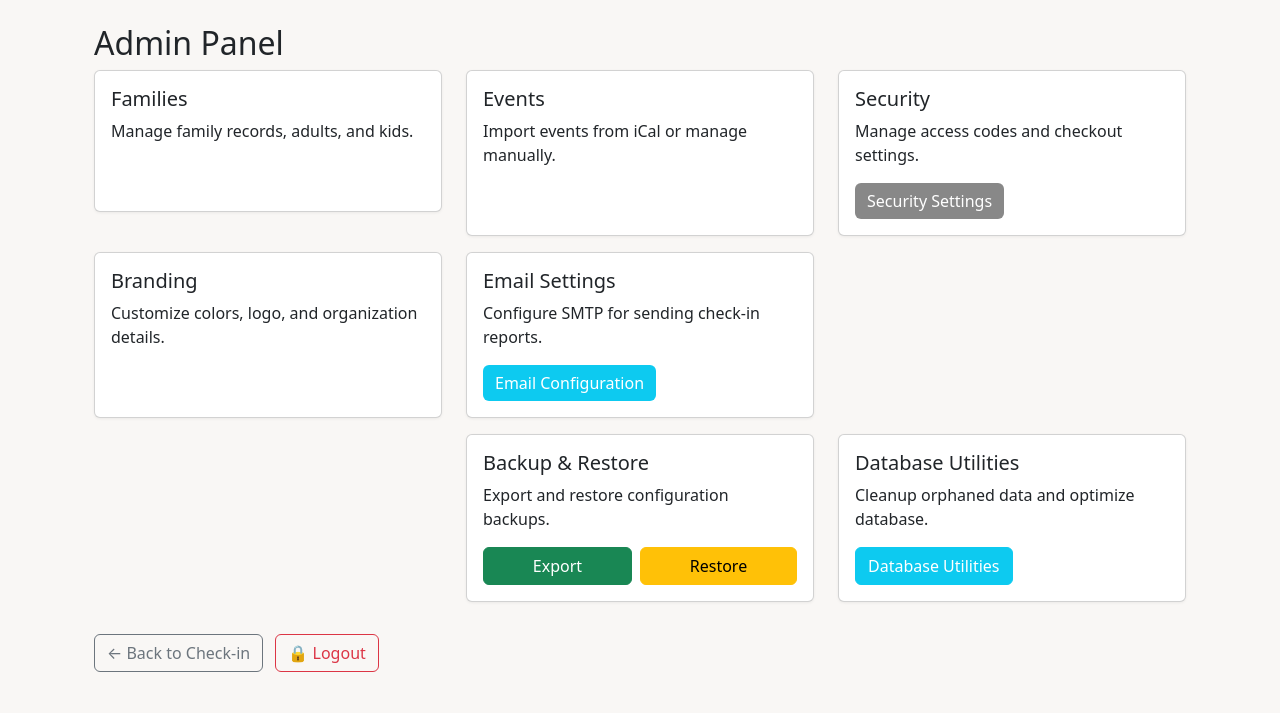
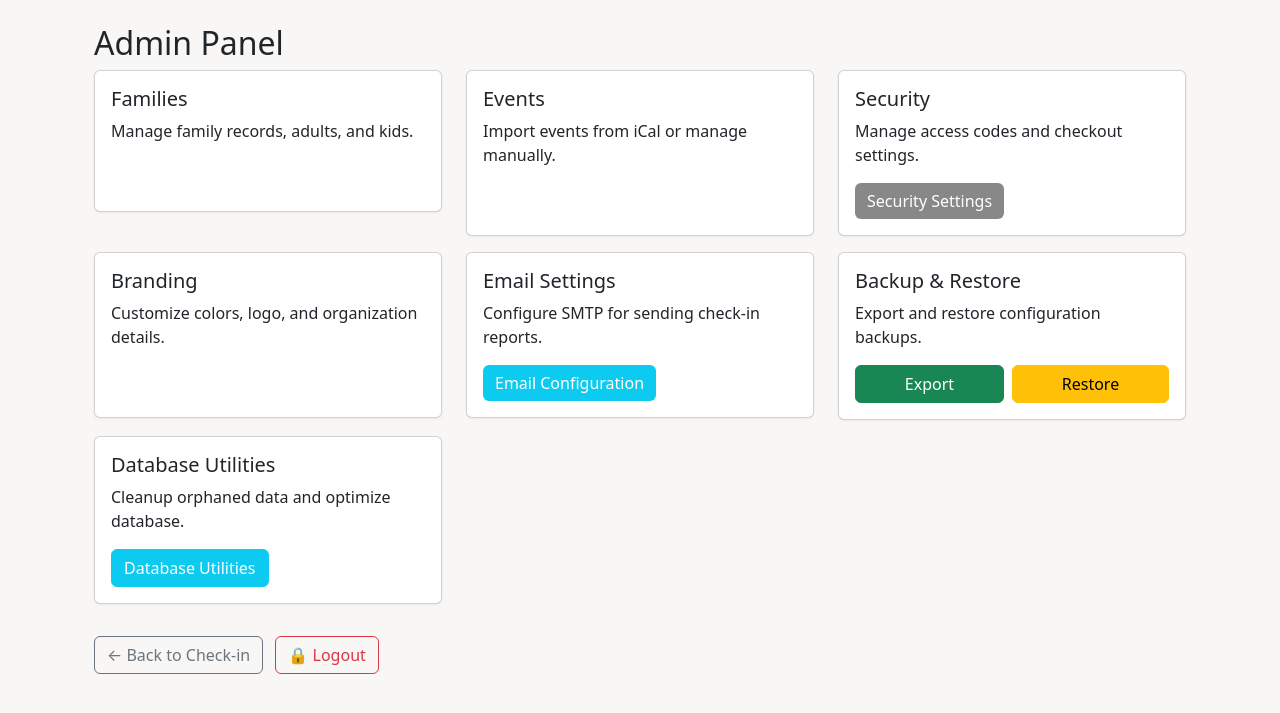
Before and after one commit to mrcrunchybeans/youth-secure-checkin, a Python web app: template templates/admin/index.html in a window 1280 px wide. Shown: the part 55-768 px from the top of the page. Run offline with Jinja, Linux system fonts and the light colour scheme; the template is opened without the code that fills it: most values are stand-ins (such as "Sample title", 1, 10 or a date in 2020); some libraries are stand-ins or nearby versions.

Commit message:
Reorganize admin panel to use single 6-card grid with no gaps

```diff
--- a/templates/admin/index.html
+++ b/templates/admin/index.html
@@ -30,8 +30,6 @@
         </div>
       </div>
     </div>
-  </div>
-  <div class="row">
     <div class="col-md-4">
       <div class="card mb-3">
         <div class="card-body">
@@ -50,10 +48,6 @@
         </div>
       </div>
     </div>
-  </div>
-  <div class="row">
-    <div class="col-md-4">
-    </div>
     <div class="col-md-4">
       <div class="card mb-3">
         <div class="card-body">
@@ -70,6 +64,8 @@
         </div>
       </div>
     </div>
+  </div>
+  <div class="row">
     <div class="col-md-4">
       <div class="card mb-3">
         <div class="card-body">
```
